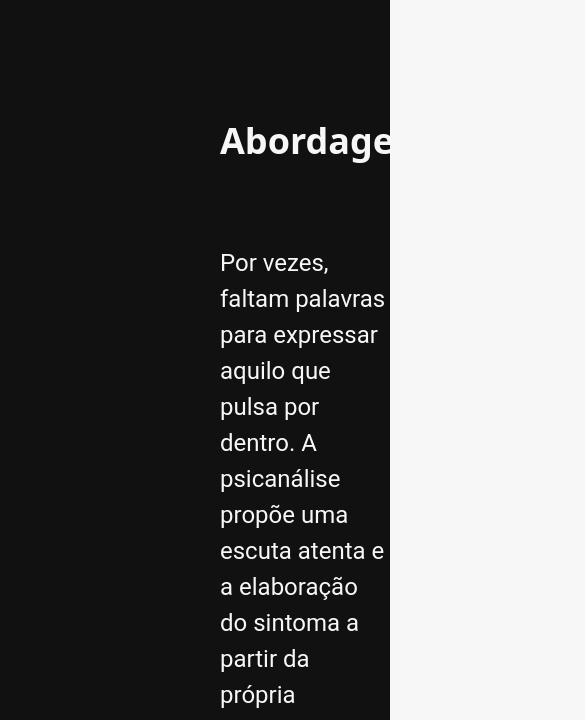
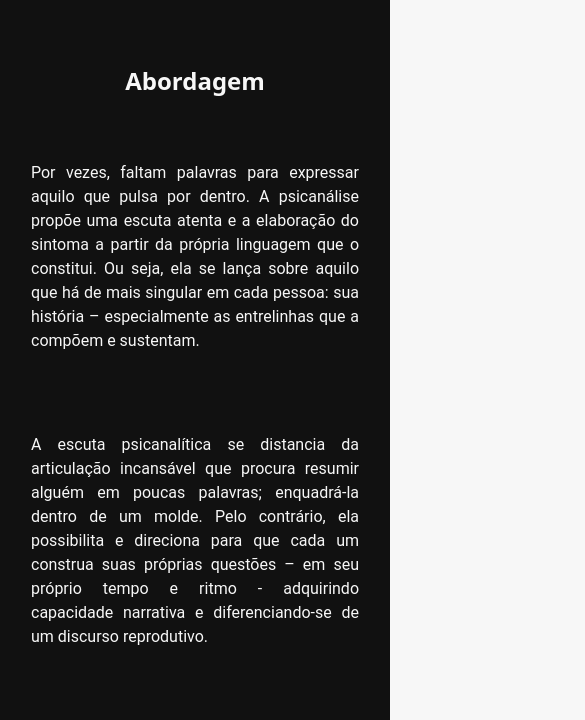
Before and after one commit to jvmorva/Site-psic-loga-Lara, a plain HTML site: page index.html in a window 390 px wide. Shown: the part 737-1457 px from the top of the page, 585 px wide, since content can reach past the window. Drawn offline with Linux system fonts and the light colour scheme.

Commit message:
Parte responsiva da abordagem pronta

```diff
--- a/abordagem.css
+++ b/abordagem.css
@@ -42,3 +42,121 @@
   top: -1136px;
   left: 1020px;
 }
+
+@media (max-width: 1475px) {
+  .flor-retangulo img {
+    width: 360px;
+    height: 1090px;
+    overflow: hidden;
+    border-radius: 0;
+    top: -1015px;
+    left: 1020px;
+  }
+}
+
+@media (max-width: 1400px) {
+  .flor-retangulo img {
+    display: none;
+  }
+  .abordagem-textos {
+    justify-items: center;
+    margin-left: 0px;
+  }
+  .abordagem-textos p {
+    text-align: justify;
+  }
+}
+
+@media (max-width: 1250px) {
+  .abordagem-textos {
+    margin-top: -16px;
+  }
+}
+
+@media (max-width: 850px) {
+  .abordagem-textos p {
+    font-size: 1.25rem;
+    line-height: 2rem; /* Perguntar pra Lara se ela prefere 1.875, que eh o resultado de 1.25 x 1,5* ou se mantem em 2 msm.*/
+  }
+}
+
+@media (max-width: 800px) {
+  .abordagem-textos p {
+    max-width: 580px;
+  }
+}
+
+@media (max-width: 750px) {
+  .abordagem-textos {
+    margin-top: -24px;
+  }
+  .abordagem-textos p {
+    max-width: 540px;
+  }
+}
+
+@media (max-width: 680px) {
+  .abordagem-textos {
+    margin-top: -36px;
+  }
+  .abordagem-textos h1 {
+    font-size: 2rem;
+    margin-bottom: 72px;
+  }
+  .abordagem-textos p {
+    font-size: 1.125rem;
+    line-height: 1.8rem;
+    max-width: 520px;
+  }
+}
+
+@media (max-width: 600px) {
+  .abordagem-textos {
+    margin-top: -52px;
+  }
+  .abordagem-textos h1 {
+    font-size: 1.5rem;
+    margin-bottom: 60px;
+  }
+  .abordagem-textos p {
+    max-width: 480px;
+  }
+}
+
+@media (max-width: 580px) {
+  .abordagem-textos {
+    margin-top: -60px;
+  }
+  .abordagem-textos h1 {
+    margin-bottom: 56px;
+  }
+  .abordagem-textos p {
+    max-width: 440px;
+    font-size: 1rem;
+    line-height: 1.5rem;
+  }
+}
+
+@media (max-width: 530px) {
+  .abordagem-textos p {
+    max-width: 400px;
+  }
+}
+
+@media (max-width: 470px) {
+  .abordagem-textos p {
+    max-width: 360px;
+  }
+}
+
+@media (max-width: 420px) {
+  .abordagem-textos p {
+    max-width: 328px;
+  }
+}
+
+@media (max-width: 376px) {
+  .abordagem-textos p {
+    max-width: 312px;
+  }
+}
```
